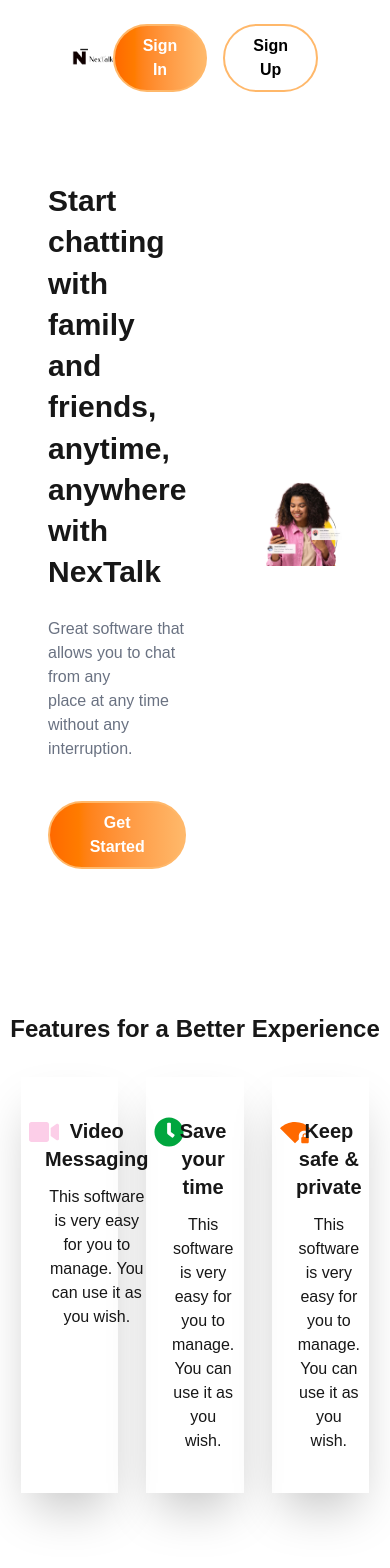
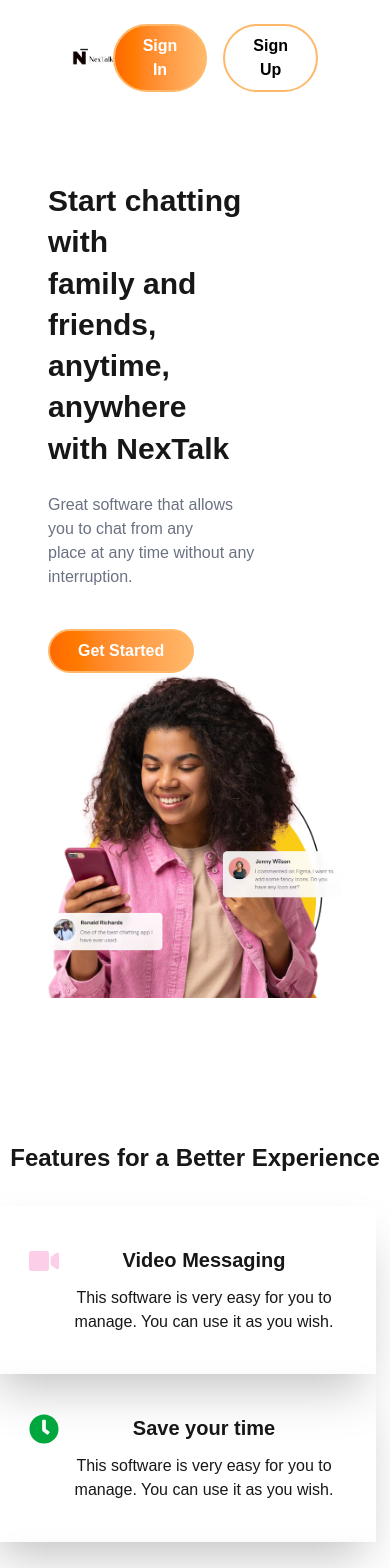
Before and after one commit to fyneboy001/NexTalk, a Next.js app in the folder nextalk/: page / in a window 390 px wide. Shown: the top 1568 px of the page. Built offline with nearby package versions, Linux system fonts and the light colour scheme.

Commit message:
adding responsiveness

```diff
--- a/nextalk/app/chat/page.tsx
+++ b/nextalk/app/chat/page.tsx
@@ -165,7 +165,7 @@
     const fetchContacts = async () => {
       try {
         console.log("📋 Fetching contacts...");
-        const res = await fetch(`${API_BASE}/api/users`); // ✅ Fixed: Added opening parenthesis
+        const res = await fetch(`${API_BASE}/api/users`);
 
         if (!res.ok) {
           throw new Error(`Failed to fetch contacts: ${res.statusText}`);
@@ -174,9 +174,9 @@
         const users: User[] = await res.json();
         const filteredContacts = users.filter((u) => u.id !== currentUser.id);
         setContacts(filteredContacts);
-        console.log("✅ Contacts loaded:", filteredContacts.length);
+        console.log("Contacts loaded:", filteredContacts.length);
       } catch (err) {
-        console.error("❌ Error fetching contacts:", err);
+        console.error("Error fetching contacts:", err);
       }
     };
 
--- a/nextalk/app/page.tsx
+++ b/nextalk/app/page.tsx
@@ -21,7 +21,7 @@
 const Hero: React.FC = () => {
   const router = useRouter();
   return (
-    <div className="flex px-12 justify-center items-center space-x-20 py-16">
+    <div className="lg:flex px-12 justify-center items-center space-x-20 py-16">
       <div>
         <h3 className="text-3xl font-bold leading-snug">
           Start chatting with <br /> family and friends, <br /> anytime,
@@ -59,7 +59,7 @@
         Features for a Better Experience
       </h2>
 
-      <div className="flex justify-center space-x-7">
+      <div className="flex lg:justify-center space-x-7 flex-col lg:flex-row items-center">
         <FeatureCard
           icon={<FaVideo className="text-pink-200 text-3xl mb-4" />}
           subtitle="Video Messaging"
@@ -88,8 +88,8 @@
 
 const FeatureCard: React.FC<FeatureCardProps> = ({ icon, subtitle, para }) => {
   return (
-    <div className="flex w-[25%] shadow-2xl py-10 px-2">
-      <div className="w-[20%]">{icon}</div>
+    <div className="flex lg:w-[32%] shadow-2xl py-10 lg:px-2 w-full justify-center space-x-4">
+      <div className="">{icon}</div>
       <div>
         <h3 className="font-bold text-xl mb-3">{subtitle}</h3>
         <p className=" whitespace-pre-line">{para}</p>
--- a/nextalk/components/Navbar.tsx
+++ b/nextalk/components/Navbar.tsx
@@ -9,11 +9,11 @@
       <div className="flex items-center space-x-2">
         <Image
           className=""
-          src="/N-logo.png" // Path inside /public
+          src="/N-logo.png"
           alt="NexTalk Logo"
-          width={200} // Required
-          height={100} // Required
-          priority // Loads early (for logo)
+          width={200}
+          height={100}
+          priority
         />
       </div>
       <div className="flex space-x-4">
--- a/nextalk/components/User.tsx
+++ b/nextalk/components/User.tsx
@@ -285,7 +285,7 @@
       </section>
 
       {/* ===== Profile Section ===== */}
-      <aside className="w-1/4 bg-white border-l border-gray-200 flex flex-col items-center p-6">
+      <aside className="w-1/4 bg-white border-l border-gray-200 hidden lg:flex flex-col items-center p-6">
         {activeChat ? (
           <>
             <Image
@@ -314,12 +314,12 @@
                       Online
                     </span>
                   </div>
-                  <div>
+                  {/* <div>
                     <span className="text-gray-500">User ID:</span>
                     <span className="ml-2 text-gray-700 font-mono text-xs">
                       {activeChat.id.slice(0, 8)}...
                     </span>
-                  </div>
+                  </div> */}
                 </div>
               </div>
             </div>
```
